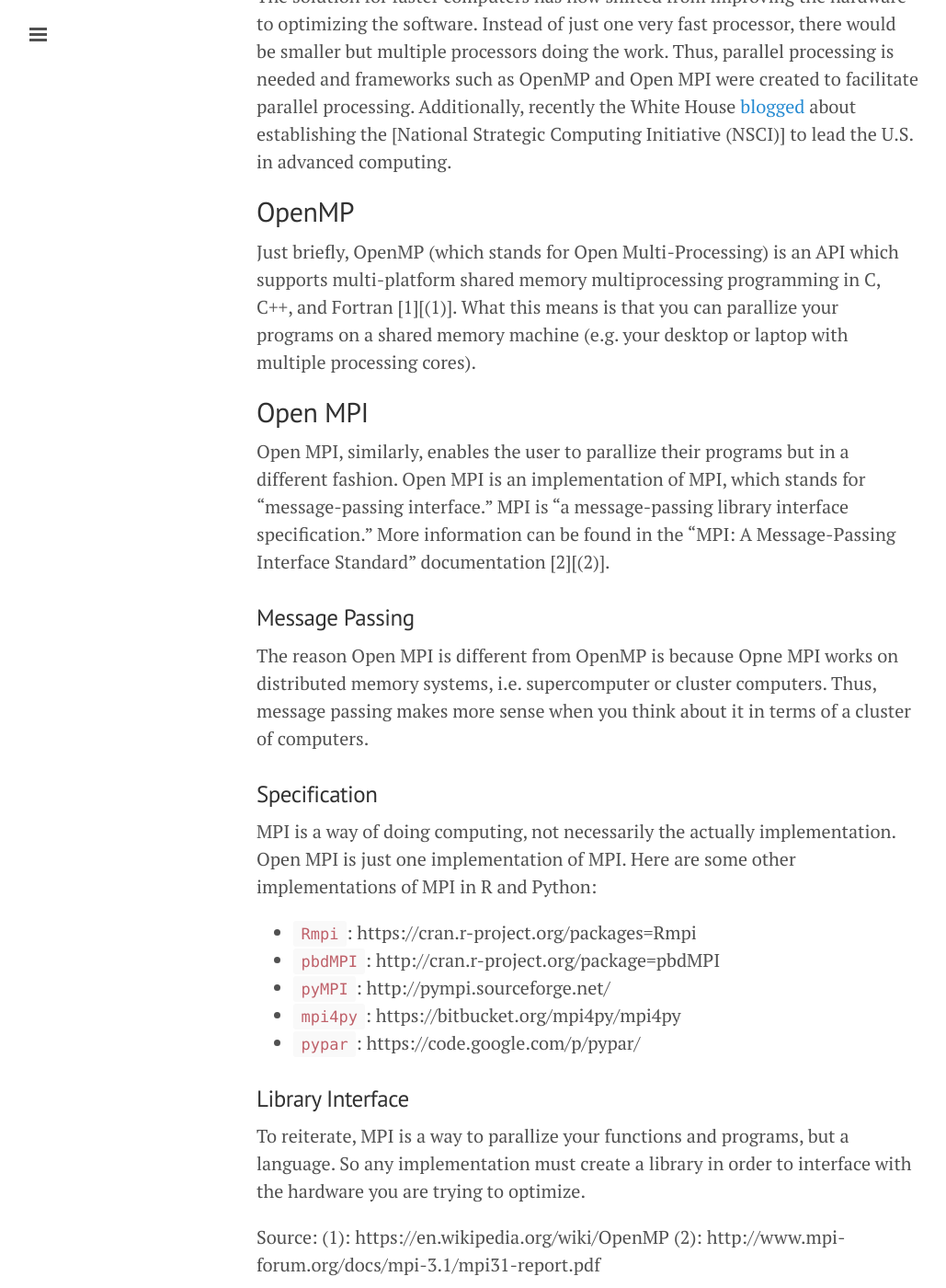
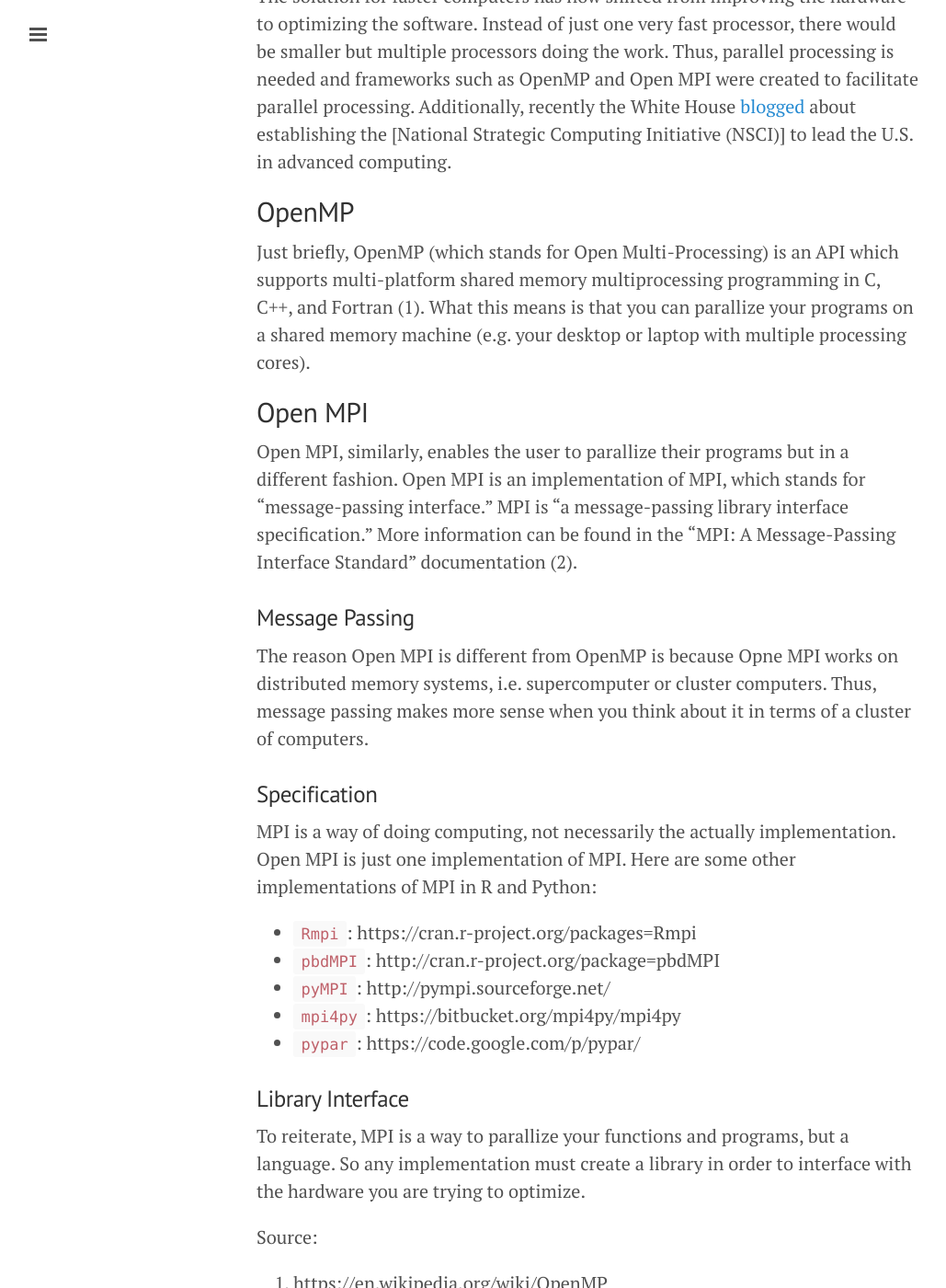
Before and after one commit to erictleung/erictleung.github.io, a Jekyll site: the page built from _posts/2015-08-16-intro-to-openmp-and-openmpi.md, in a window 1280 px wide and 1400 px high, scrolled down 451 px. Shown: the whole window at 92% size, without its empty margins (1-1030 px from the left). Built offline with Jekyll 4.4.1, drawn with Linux system fonts in a browser that asks for light colours; Markdown is read by kramdown in place of the engine named in the settings; some of the changed text lies outside the part shown.

Commit message:
fix links again

```diff
--- a/_posts/2015-08-16-intro-to-openmp-and-openmpi.md
+++ b/_posts/2015-08-16-intro-to-openmp-and-openmpi.md
@@ -22,7 +22,7 @@ U.S. in advanced computing.
 
 Just briefly, OpenMP (which stands for Open Multi-Processing) is an API which
 supports multi-platform shared memory multiprocessing programming in C, C++, and
-Fortran [1][(1)]. What this means is that you can parallize your programs on a shared
+Fortran (1). What this means is that you can parallize your programs on a shared
 memory machine (e.g. your desktop or laptop with multiple processing cores).
 
 ## Open MPI
@@ -31,7 +31,7 @@ Open MPI, similarly, enables the user to parallize their programs but in a
 different fashion. Open MPI is an implementation of MPI, which stands for
 "message-passing interface." MPI is "a message-passing library interface
 specification." More information can be found in the "MPI: A Message-Passing
-Interface Standard" documentation [2][(2)].
+Interface Standard" documentation (2).
 
 ### Message Passing
 
@@ -59,8 +59,9 @@ language. So any implementation must create a library in order to interface with
 the hardware you are trying to optimize.
 
 Source:
-(1): https://en.wikipedia.org/wiki/OpenMP
-(2): http://www.mpi-forum.org/docs/mpi-3.1/mpi31-report.pdf
+
+1. https://en.wikipedia.org/wiki/OpenMP
+2. http://www.mpi-forum.org/docs/mpi-3.1/mpi31-report.pdf
 
 [1]: https://en.wikipedia.org/wiki/OpenMP
 [2]: http://www.mpi-forum.org/docs/mpi-3.1/mpi31-report.pdf
```
